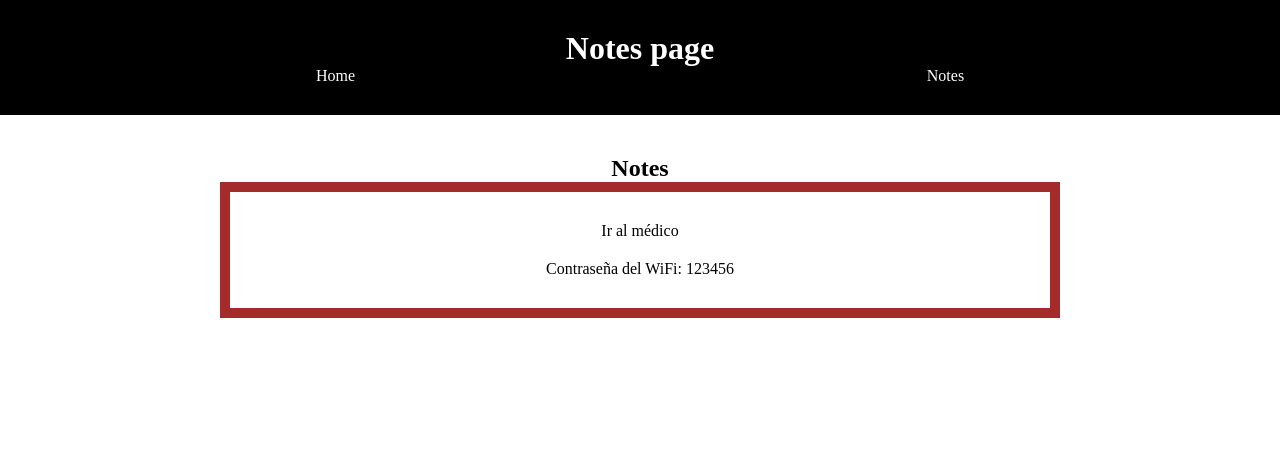
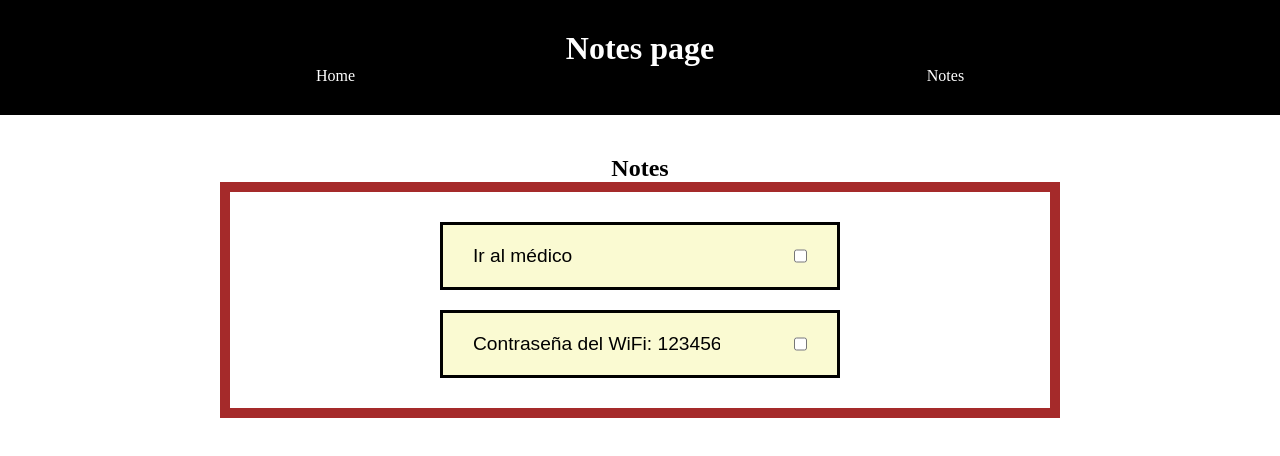
Before and after one commit to aragonaj/NotasAppTutorial, a Vue app: page /notes in a window 1280 px wide. Shown: the top 456 px of the page. Built offline with nearby package versions, Linux system fonts and the light colour scheme.

Commit message:
Creación del componente NoteCard

```diff
--- /dev/null
+++ b/src/components/NoteCard.vue
@@ -0,0 +1,49 @@
+<script setup>
+defineProps({
+    note: Object
+})
+</script>
+
+<template>
+    <article class="note-card">
+        <input type="text" class="card-title" v-model="note.title">
+        <input type="checkbox" v-model="note.marked">
+    </article>
+</template>
+
+<style scoped>
+.note-card {
+    padding: 20px 30px;
+
+    width: 400px;
+
+    display: flex;
+    justify-content: space-between;
+
+    background-color: lightgoldenrodyellow;
+    border: 3px solid black;
+
+    transition: all .2s;
+}
+
+.card-title {
+    font-size: 1.2rem;
+    font-weight: bold;
+    border: none;
+    background-color: transparent;
+}
+
+.note-card:hover {
+    border: 3px solid black;
+    box-shadow: 0 0 10px;
+}
+
+.note-card:has(input:checked) {
+    border: 3px solid lightgray;
+    background-color: lightblue;
+}
+
+.card-title {
+    font-weight: 100;
+}
+</style>
--- a/src/views/Notes.vue
+++ b/src/views/Notes.vue
@@ -1,5 +1,6 @@
 <script setup>
 import HeaderComponent from '../components/HeaderComponent.vue';
+import NoteCard from '../components/NoteCard.vue';
 import { useNoteStore } from '../stores/note';
 
 const noteStore = useNoteStore();
@@ -12,7 +13,7 @@ const noteStore = useNoteStore();
 
         <ul class="note-list">
             <li v-for="note in noteStore.notes" :key="note.id">
-                {{ note.title }}
+                <NoteCard :note="note" />
             </li>
         </ul>
     </section>
```
